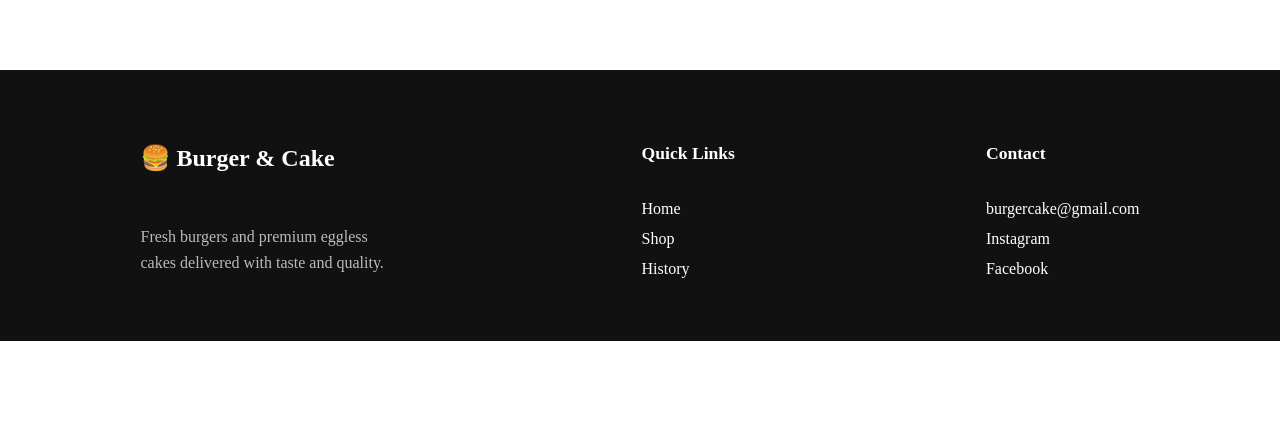
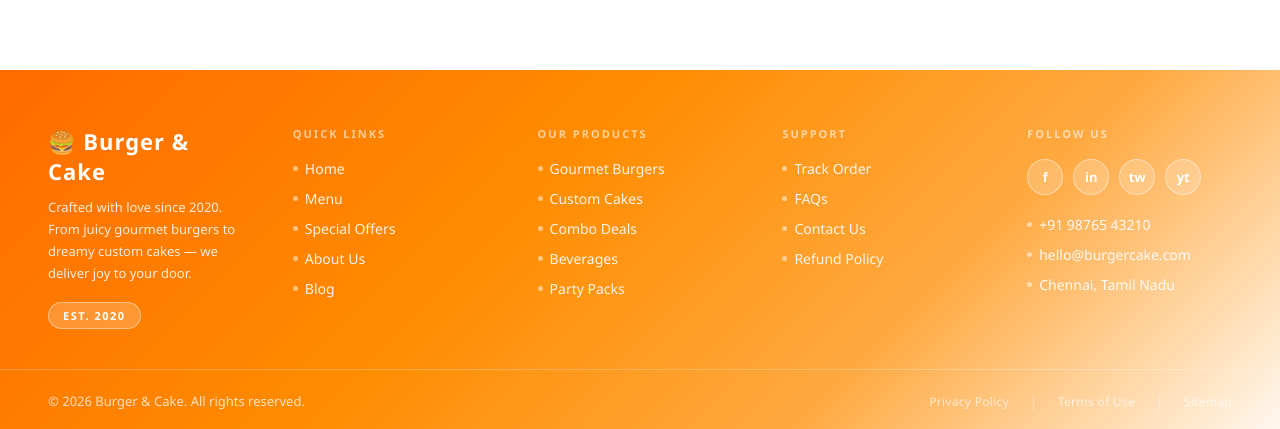
Before and after one commit to chirag-projects/burger_and_cake, a React (Create React App) app in the folder frontend/: page / in a window 1280 px wide. Shown: the part 1530-1959 px from the top of the page. Before the commit the page ends 1871 px from the top, so only its background shows below. Built offline with nearby package versions, Linux system fonts and the light colour scheme.

Commit message:
Add URL Slash

```diff
--- a/frontend/src/components/Footer.js
+++ b/frontend/src/components/Footer.js
@@ -1,55 +1,77 @@
 function Footer() {
   return (
-    <footer style={footer}>
+    <footer style={footerWrap}>
 
-      <div style={section}>
-        <h3 style={title}>🍔 Burger & Cake</h3>
+      {/* ── Top grid ── */}
+      <div style={footerTop}>
 
-        <p style={text}>
-          Fresh burgers and premium eggless cakes
-          delivered with taste and quality.
+        {/* Brand */}
+        <div>
+          <h2 style={brandTitle}>🍔 Burger &amp; Cake</h2>
+          <p style={brandDesc}>
+            Crafted with love since 2020. From juicy gourmet burgers to dreamy
+            custom cakes — we deliver joy to your door.
           </p>
+          <span style={badge}>Est. 2020</span>
         </div>
 
-      <div style={section}>
-        <h4 style={heading}>Quick Links</h4>
-
-        <a href="/" style={link}>
-          Home
-        </a>
-
-        <a href="/dashboard" style={link}>
-          Shop
-        </a>
-
-        <a href="/history" style={link}>
-          History
-        </a>
+        {/* Quick Links */}
+        <div>
+          <h4 style={colHeading}>Quick Links</h4>
+          <ul style={linkList}>
+            {["Home", "Menu", "Special Offers", "About Us", "Blog"].map((item) => (
+              <li key={item}><a href="/" style={linkItem}><span style={dot} />{item}</a></li>
+            ))}
+          </ul>
         </div>
 
-      <div style={section}>
-        <h4 style={heading}>Contact</h4>
+        {/* Products */}
+        <div>
+          <h4 style={colHeading}>Our Products</h4>
+          <ul style={linkList}>
+            {["Gourmet Burgers", "Custom Cakes", "Combo Deals", "Beverages", "Party Packs"].map((item) => (
+              <li key={item}><a href="/" style={linkItem}><span style={dot} />{item}</a></li>
+            ))}
+          </ul>
+        </div>
 
-        <a
-          href="mailto:burgercake@gmail.com"
-          style={link}
-        >
-          burgercake@gmail.com
-        </a>
+        {/* Support */}
+        <div>
+          <h4 style={colHeading}>Support</h4>
+          <ul style={linkList}>
+            {["Track Order", "FAQs", "Contact Us", "Refund Policy"].map((item) => (
+              <li key={item}><a href="/" style={linkItem}><span style={dot} />{item}</a></li>
+            ))}
+          </ul>
+        </div>
 
-        <a
-          href="https://instagram.com"
-          style={link}
-        >
-          Instagram
-        </a>
+        {/* Contact & Social */}
+        <div>
+          <h4 style={colHeading}>Follow Us</h4>
+          <div style={socialRow}>
+            {["f", "in", "tw", "yt"].map((s) => (
+              <a key={s} href="/" style={socialBtn}>{s}</a>
+            ))}
+          </div>
+          <ul style={{ ...linkList, marginTop: "20px" }}>
+            {["+91 98765 43210", "hello@burgercake.com", "Chennai, Tamil Nadu"].map((item) => (
+              <li key={item}><a href="/" style={linkItem}><span style={dot} />{item}</a></li>
+            ))}
+          </ul>
+        </div>
 
-        <a
-          href="https://facebook.com"
-          style={link}
-        >
-          Facebook
-        </a>
+      </div>
+
+      {/* ── Bottom bar ── */}
+      <div style={footerBottom}>
+        <p style={copyText}>© 2026 Burger &amp; Cake. All rights reserved.</p>
+        <div style={legalRow}>
+          <a href="/" style={legalLink}>Privacy Policy</a>
+          <span style={{ color: "rgba(255,255,255,0.3)" }}>|</span>
+          <a href="/" style={legalLink}>Terms of Use</a>
+          <span style={{ color: "rgba(255,255,255,0.3)" }}>|</span>
+          <a href="/" style={legalLink}>Sitemap</a>
+        </div>
       </div>
 
     </footer>
@@ -58,41 +80,128 @@ function Footer() {
 
 export default Footer;
 
-/* STYLES */
+/* ─── Styles ─────────────────────────────────────────────── */
 
-const footer = {
-  background: "#111",
+const footerWrap = {
+  background: "linear-gradient(135deg, #FF6B00 0%, #FF8C00 40%, #FFA940 70%, #fff8f0 100%)",
   color: "#fff",
-  display: "flex",
-  justifyContent: "space-around",
-  flexWrap: "wrap",
-  padding: "50px 30px",
-  gap: "30px",
+  fontFamily: "'Segoe UI', sans-serif",
 };
 
-const section = {
-  display: "flex",
-  flexDirection: "column",
-  gap: "12px",
-  maxWidth: "250px",
+const footerTop = {
+  display: "grid",
+  gridTemplateColumns: "repeat(auto-fit, minmax(180px, 1fr))",
+  gap: "40px",
+  padding: "56px 48px 40px",
+  borderBottom: "1px solid rgba(255,255,255,0.25)",
 };
 
-const title = {
-  fontSize: "1.5rem",
-  fontWeight: "700",
+const brandTitle = {
+  fontSize: "22px",
+  fontWeight: 700,
+  color: "#fff",
+  margin: "0 0 10px",
+  letterSpacing: "1px",
 };
 
-const heading = {
-  fontSize: "1.1rem",
-  fontWeight: "600",
+const brandDesc = {
+  fontSize: "13px",
+  color: "rgba(255,255,255,0.85)",
+  lineHeight: 1.7,
+  margin: "0 0 18px",
 };
 
-const text = {
-  color: "#bbb",
-  lineHeight: "1.6",
+const badge = {
+  display: "inline-block",
+  background: "rgba(255,255,255,0.2)",
+  border: "1px solid rgba(255,255,255,0.4)",
+  color: "#fff",
+  fontSize: "11px",
+  fontWeight: 600,
+  letterSpacing: "1.5px",
+  padding: "5px 14px",
+  borderRadius: "20px",
+  textTransform: "uppercase",
 };
 
-const link = {
+const colHeading = {
+  fontSize: "11px",
+  fontWeight: 700,
+  letterSpacing: "2px",
+  textTransform: "uppercase",
+  color: "rgba(255,255,255,0.6)",
+  margin: "0 0 18px",
+};
+
+const linkList = {
+  listStyle: "none",
+  margin: 0,
+  padding: 0,
+};
+
+const linkItem = {
+  textDecoration: "none",
+  color: "rgba(255,255,255,0.9)",
+  fontSize: "14px",
+  display: "flex",
+  alignItems: "center",
+  gap: "7px",
+  marginBottom: "11px",
+};
+
+const dot = {
+  width: "5px",
+  height: "5px",
+  background: "rgba(255,255,255,0.5)",
+  borderRadius: "50%",
+  flexShrink: 0,
+  display: "inline-block",
+};
+
+const socialRow = {
+  display: "flex",
+  gap: "10px",
+};
+
+const socialBtn = {
+  width: "36px",
+  height: "36px",
+  borderRadius: "50%",
+  background: "rgba(255,255,255,0.2)",
+  border: "1px solid rgba(255,255,255,0.4)",
+  display: "flex",
+  alignItems: "center",
+  justifyContent: "center",
   color: "#fff",
+  fontWeight: 700,
+  fontSize: "13px",
   textDecoration: "none",
 };
+
+const footerBottom = {
+  display: "flex",
+  justifyContent: "space-between",
+  alignItems: "center",
+  padding: "20px 48px",
+  flexWrap: "wrap",
+  gap: "12px",
+};
+
+const copyText = {
+  margin: 0,
+  fontSize: "13px",
+  color: "rgba(255,255,255,0.75)",
+};
+
+const legalRow = {
+  display: "flex",
+  gap: "20px",
+  alignItems: "center",
+};
+
+const legalLink = {
+  fontSize: "12px",
+  color: "rgba(255,255,255,0.65)",
+  textDecoration: "none",
+  letterSpacing: "0.3px",
+};
```
Lines whose indentation alone changed are shown as unchanged.
